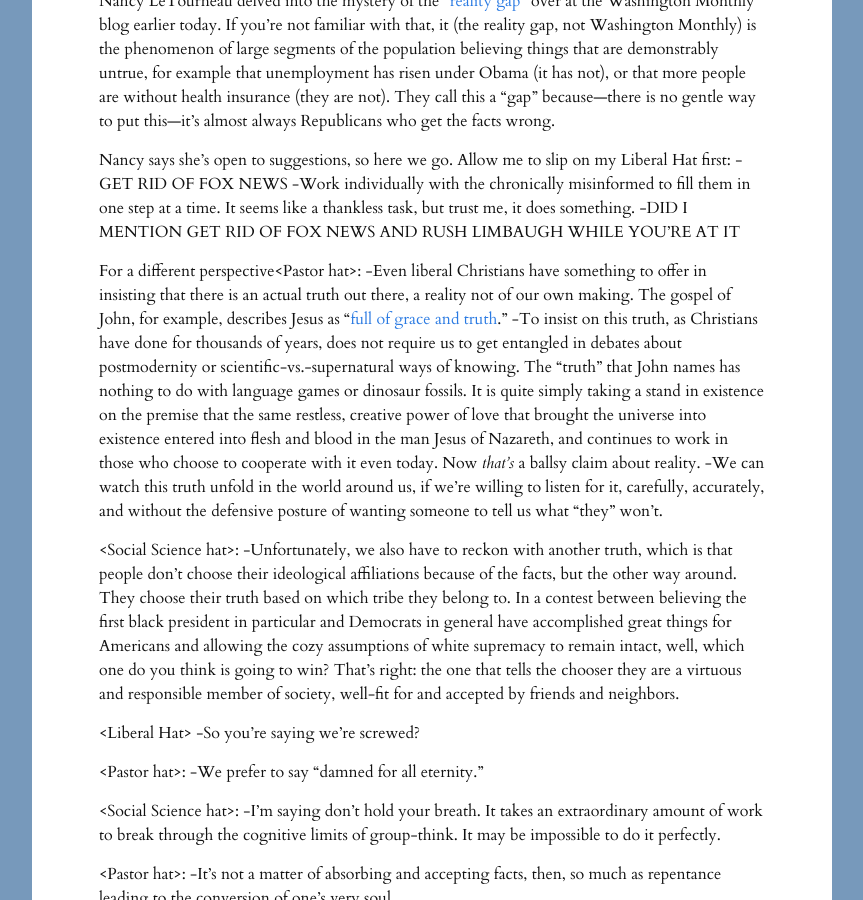
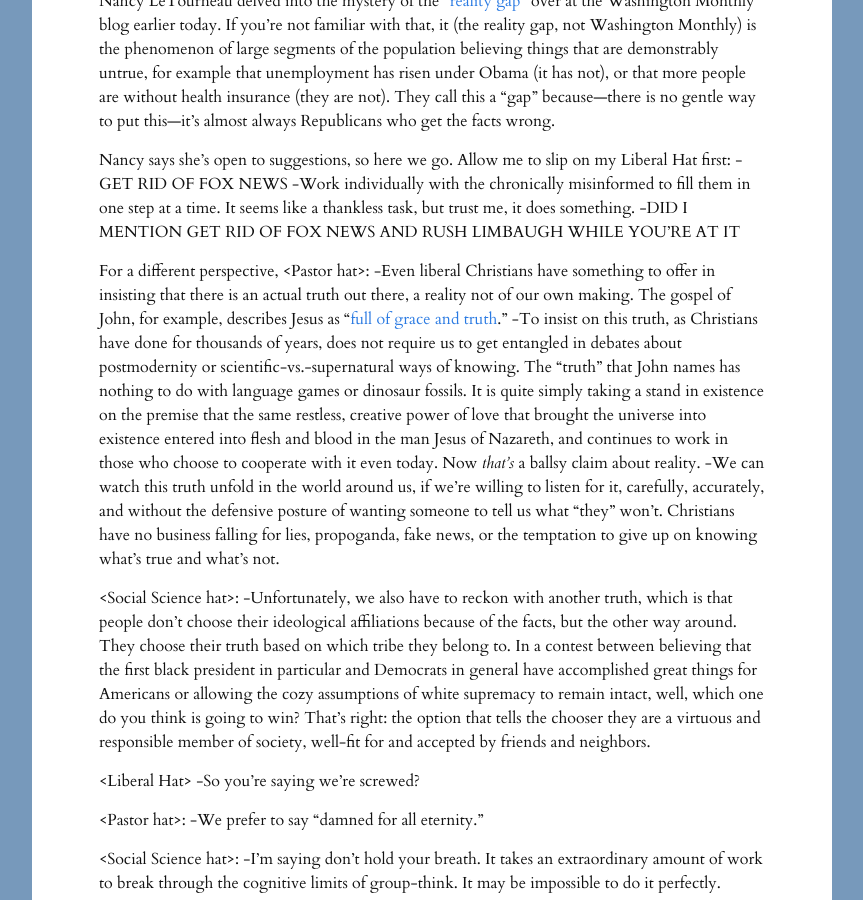
Before and after one commit to pastordan/pastordan.github.io, a Jekyll site: the page built from _posts/2016-12-28-how-to-bridge-the-reality-gap-an-answer-in-hats.md, in a window 1280 px wide and 900 px high, scrolled down 214 px. Shown: the whole window, without its empty margins (208-1071 px from the left). Built offline with Jekyll 4.4.1, drawn with Linux system fonts in a browser that asks for light colours; nearby versions of some CDN libraries; our own code applies the rules of GitHub Pages for plain Markdown files; library files that are not in the unit come from our copies.

Commit message:
update post

```diff
--- a/_posts/2016-12-28-how-to-bridge-the-reality-gap-an-answer-in-hats.md
+++ b/_posts/2016-12-28-how-to-bridge-the-reality-gap-an-answer-in-hats.md
@@ -16,13 +16,13 @@
 -Work individually with the chronically misinformed to fill them in one step at a time. It seems like a thankless task, but trust me, it does something.
 -DID I MENTION GET RID OF FOX NEWS AND RUSH LIMBAUGH WHILE YOU'RE AT IT
 
-For a different perspective&lt;Pastor hat&gt;:
+For a different perspective, &lt;Pastor hat&gt;:
 -Even liberal Christians have something to offer in insisting that there is an actual truth out there, a reality not of our own making. The gospel of John, for example, describes Jesus as "[full of grace and truth](http://bible.oremus.org/?ql=349980574)."
 -To insist on this truth, as Christians have done for thousands of years, does not require us to get entangled in debates about postmodernity or scientific-vs.-supernatural ways of knowing. The "truth" that John names has nothing to do with language games or dinosaur fossils. It is quite simply taking a stand in existence on the premise that the same restless, creative power of love that brought the universe into existence entered into flesh and blood in the man Jesus of Nazareth, and continues to work in those who choose to cooperate with it even today. Now *that's* a ballsy claim about reality.
--We can watch this truth unfold in the world around us, if we're willing to listen for it, carefully, accurately, and without the defensive posture of wanting someone to tell us what "they" won't.
+-We can watch this truth unfold in the world around us, if we're willing to listen for it, carefully, accurately, and without the defensive posture of wanting someone to tell us what "they" won't. Christians have no business falling for lies, propoganda, fake news, or the temptation to give up on knowing what's true and what's not.
 
 &lt;Social Science hat&gt;:
--Unfortunately, we also have to reckon with another truth, which is that people don't choose their ideological affiliations because of the facts, but the other way around. They choose their truth based on which tribe they belong to. In a contest between believing the first black president in particular and Democrats in general have accomplished great things for Americans and allowing the cozy assumptions of white supremacy to remain intact, well, which one do you think is going to win? That's right: the one that tells the chooser they are a virtuous and responsible member of society, well-fit for and accepted by friends and neighbors.
+-Unfortunately, we also have to reckon with another truth, which is that people don't choose their ideological affiliations because of the facts, but the other way around. They choose their truth based on which tribe they belong to. In a contest between believing that the first black president in particular and Democrats in general have accomplished great things for Americans or allowing the cozy assumptions of white supremacy to remain intact, well, which one do you think is going to win? That's right: the option that tells the chooser they are a virtuous and responsible member of society, well-fit for and accepted by friends and neighbors.
 
 &lt;Liberal Hat&gt;
 -So you're saying we're screwed?
```
